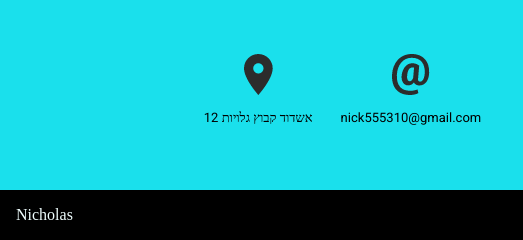
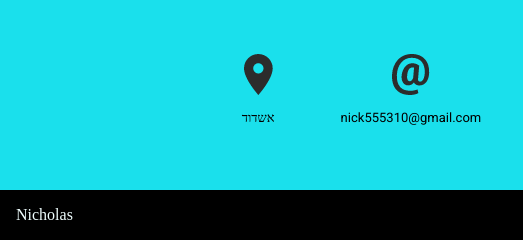
Before and after one commit to Nicholas5554/nicholasProject, a plain HTML site: page index.html in a window 1280 px wide. Shown: the part 3790-4030 px from the top of the page, 0-523 px from the left. Drawn offline with Linux system fonts and the light colour scheme.

Commit message:
portfolio update

```diff
--- a/index.html
+++ b/index.html
@@ -252,7 +252,7 @@
 
             <div class="icon">
                 <img src="./images/Icon material-location-on.png" alt="">
-                <p>אשדוד קבוץ גלויות 12</p>
+                <p>אשדוד</p>
             </div>
 
             <div class="icon">
```
